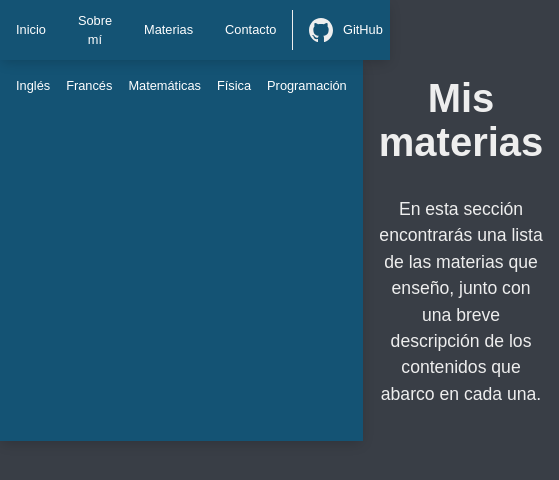
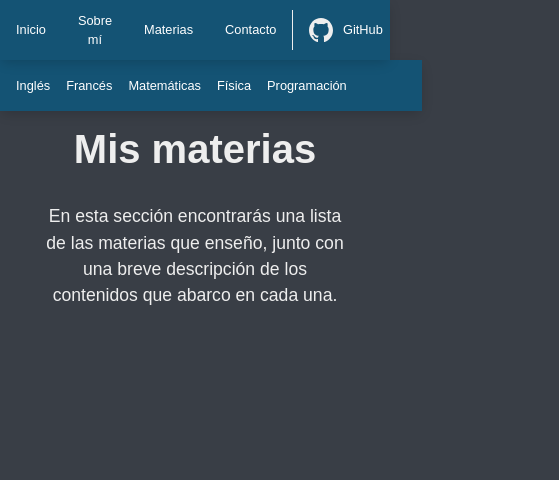
Before and after one commit to ManusaRivi/web-profe-particular, a React (Vite) app: page /subjects in a window 390 px wide. Shown: the top 480 px of the page, 559 px wide, since content can reach past the window. Built offline with nearby package versions, Linux system fonts and the light colour scheme.

Commit message:
fixed subjects layout display

```diff
--- /dev/null
+++ b/src/layouts/subjectsLayout.module.css
@@ -0,0 +1,9 @@
+.container {
+    display: flex;
+}
+
+@media screen and (max-width: 768px) {
+    .container {
+        flex-direction: column;
+    }
+}
--- a/src/layouts/subjectsLayout.tsx
+++ b/src/layouts/subjectsLayout.tsx
@@ -1,9 +1,10 @@
 import { Outlet } from 'react-router-dom';
 import Sidebar from '../components/sidebar/Sidebar';
+import styles from './subjectsLayout.module.css';
 
 export default function SubjectsLayout() {
     return (
-        <div style={{ display: 'flex' }}>
+        <div className={styles.container}>
             <Sidebar />
             <Outlet />
         </div>
```
